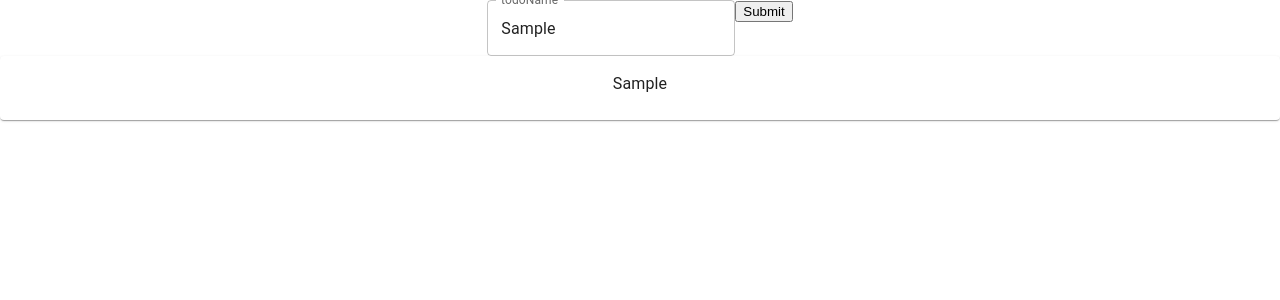
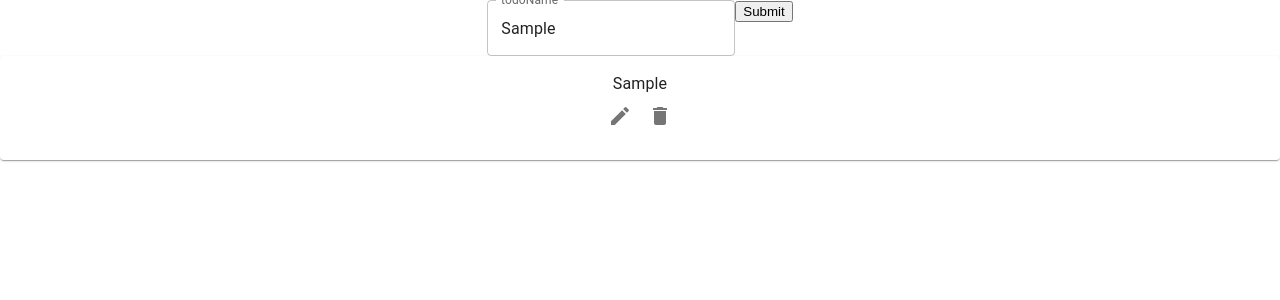
Before and after one commit to AustinNaz/todo-app, a React (Create React App) app: page / in a window 1280 px wide. Both pictures are taken after typing "Sample" into the empty fields and a click on the input 763 px from the left and 11 px from the top of the page. Shown: the top 300 px of the page. Built offline with nearby package versions, Linux system fonts and the light colour scheme.

Commit message:
Added in editing and deleting todos

```diff
--- a/package.json
+++ b/package.json
@@ -5,6 +5,7 @@
   "dependencies": {
     "@emotion/react": "^11.9.3",
     "@emotion/styled": "^11.9.3",
+    "@mui/icons-material": "^5.8.4",
     "@mui/material": "^5.9.1",
     "@testing-library/jest-dom": "^5.16.4",
     "@testing-library/react": "^13.3.0",
--- a/src/App.tsx
+++ b/src/App.tsx
@@ -27,7 +27,7 @@ function App() {
       <Stack spacing={2}>
         {todoState.length
           ? todoState.map((todo, i) => (
-              <TodoComponent key={todo.todoName + i} todo={todo} />
+              <TodoComponent key={todo.todoName + i} todo={todo} index={i} />
             ))
           : null}
       </Stack>
--- a/src/Components/Todo/index.tsx
+++ b/src/Components/Todo/index.tsx
@@ -1,15 +1,41 @@
 import * as React from "react";
+import { useForm, SubmitHandler, DefaultValues } from "react-hook-form";
+import { Card, CardContent, Typography, IconButton } from "@mui/material";
+import { Edit, Delete } from "@mui/icons-material";
 
-import { Card, CardContent, Typography } from "@mui/material";
+import { TextField } from "Components/Form";
 import { Todo } from "Types";
+import { useTodoState } from "Hooks/useGlobalState";
 
-type Props = { todo: Todo };
+type Props = { todo: Todo; index: number };
 
-const TodoComponent: React.FC<Props> = ({ todo: { todoName } }) => {
+const TodoComponent: React.FC<Props> = ({ todo: { todoName }, index }) => {
+  const { editTodo, deleteTodo } = useTodoState();
+  const [edit, setEdit] = React.useState<boolean>(false);
+
+  const defaultValues: DefaultValues<Todo> = {
+    todoName,
+  };
+  const { handleSubmit, control } = useForm<Todo>({ defaultValues });
+  const onSubmit: SubmitHandler<Todo> = (todo) => editTodo(todo, index);
+
   return (
     <Card>
       <CardContent>
-        <Typography>{todoName}</Typography>
+        {edit ? (
+          <form onSubmit={handleSubmit(onSubmit)}>
+            <TextField name="todoName" control={control} />
+            <input type="submit" />
+          </form>
+        ) : (
+          <Typography>{todoName}</Typography>
+        )}
+        <IconButton onClick={() => setEdit(true)}>
+          <Edit />
+        </IconButton>
+        <IconButton onClick={() => deleteTodo(index)}>
+          <Delete />
+        </IconButton>
       </CardContent>
     </Card>
   );
--- a/src/Hooks/useGlobalState/index.ts
+++ b/src/Hooks/useGlobalState/index.ts
@@ -5,13 +5,29 @@ import { Todo } from "Types";
 export const useTodoState = () => {
   const [state, setState] = useRecoilState(todoState);
 
-  const addTodo = (todo: Todo) => {
+  const addTodo = (newTodo: Todo) => {
     setState((prev) => {
       const newState: Todo[] = JSON.parse(JSON.stringify(prev));
-      newState.push(todo);
+      newState.push(newTodo);
       return newState;
     });
   };
 
-  return { todoState: state, addTodo };
+  const editTodo = (newTodo: Todo, index: number) => {
+    setState((prev) => {
+      const newState: Todo[] = JSON.parse(JSON.stringify(prev));
+      newState[index].todoName = newTodo.todoName;
+      return newState;
+    });
+  };
+
+  const deleteTodo = (index: number) => {
+    setState((prev) => {
+      const newState: Todo[] = JSON.parse(JSON.stringify(prev));
+      newState.splice(index, 1)
+      return newState;
+    });
+  }
+
+  return { todoState: state, addTodo, editTodo, deleteTodo };
 };
```
Also changed, not shown: 1 other file (tests, documents, lock files or other folders).
